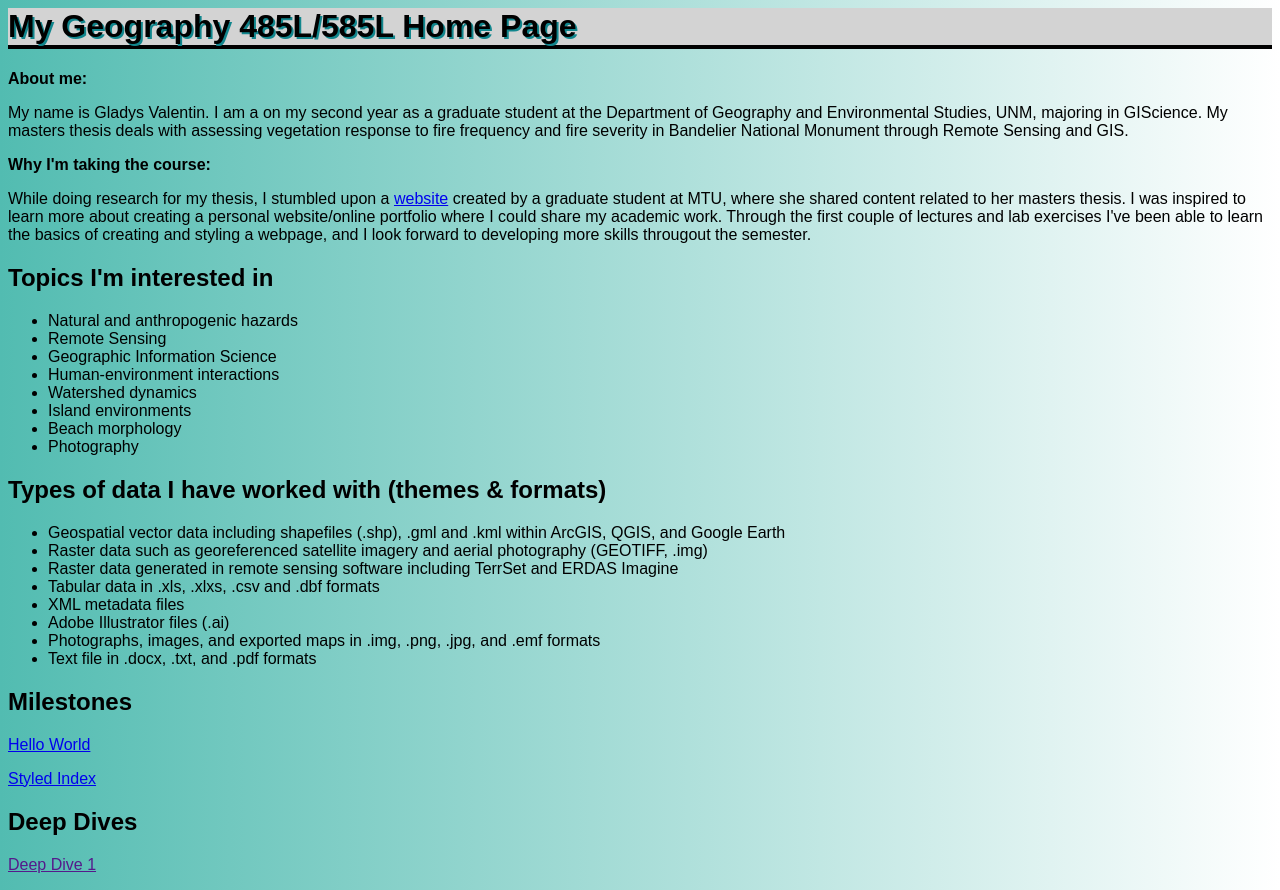
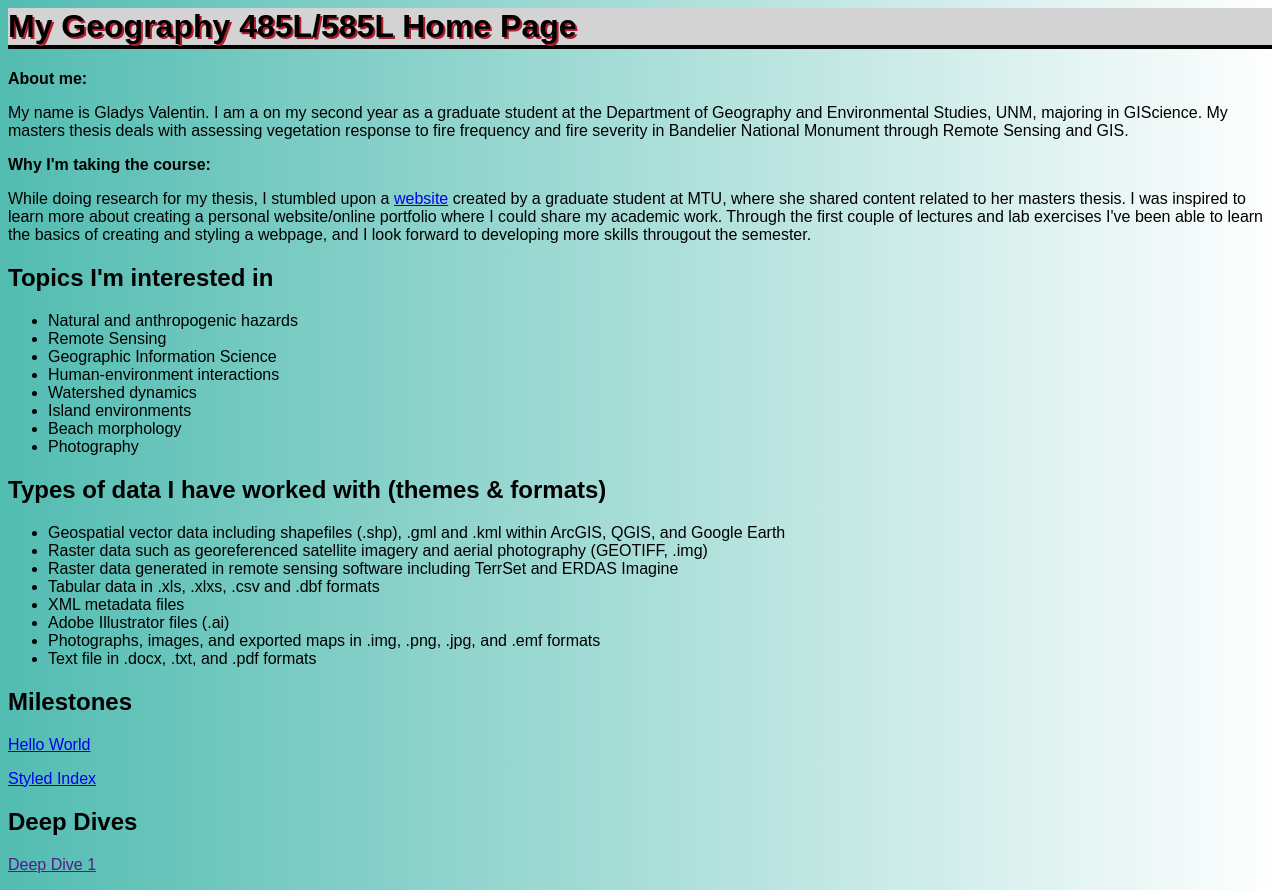
Before and after one commit to gvalentin007/portfolio, a plain HTML site: page index_styled.html in a window 1280 px wide. Drawn offline with Linux system fonts and the light colour scheme.

Commit message:
Update styles.css

```diff
--- a/styles.css
+++ b/styles.css
@@ -6,7 +6,7 @@ body {font-family: "Veranda", sans-serif;
   background: linear-gradient(to right, #52bcb1, white);
 }
 h1 {
-  text-shadow: 2px 2px #11868d;
+  text-shadow: 2px 2px #b11b2c;
   border-bottom: 4px solid black;
   background-color: lightgrey;
 }
```
